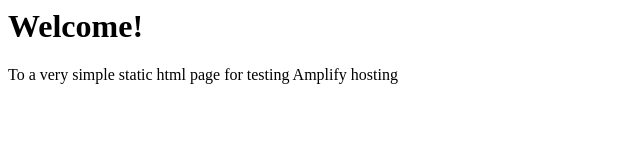
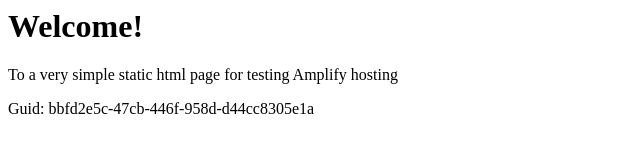
Before and after one commit to aws-aemilia-mxp/Github-PR-Commit-Integration-Test-DoNotTouch-v1-preprod-eu-south-1, a website: page src/index.html in a window 1280 px wide. Shown: the whole page, without its empty margins (0-640 px from the left). Drawn offline with Linux system fonts and the light colour scheme.

Commit message:
commit from integ tests

```diff
--- a/src/index.html
+++ b/src/index.html
@@ -1,3 +1,5 @@
+
+
 <html lang="en">
 
 <head>
@@ -10,6 +12,6 @@
 <body>
     <h1>Welcome!</h1>
     <p>To a very simple static html page for testing Amplify hosting</p>
-</body>
+    <p>Guid: bbfd2e5c-47cb-446f-958d-d44cc8305e1a</p></body>
 
 </html>
```
